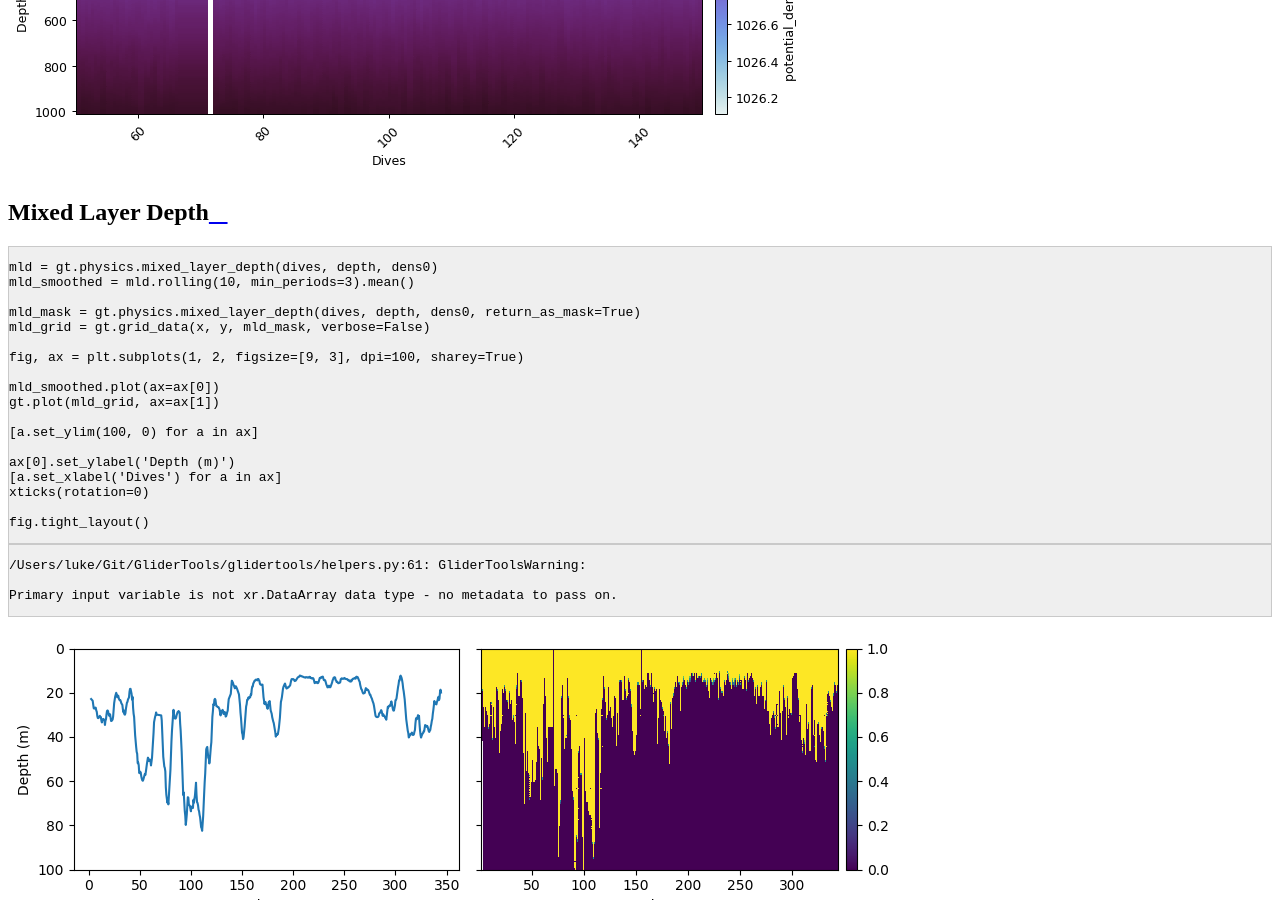
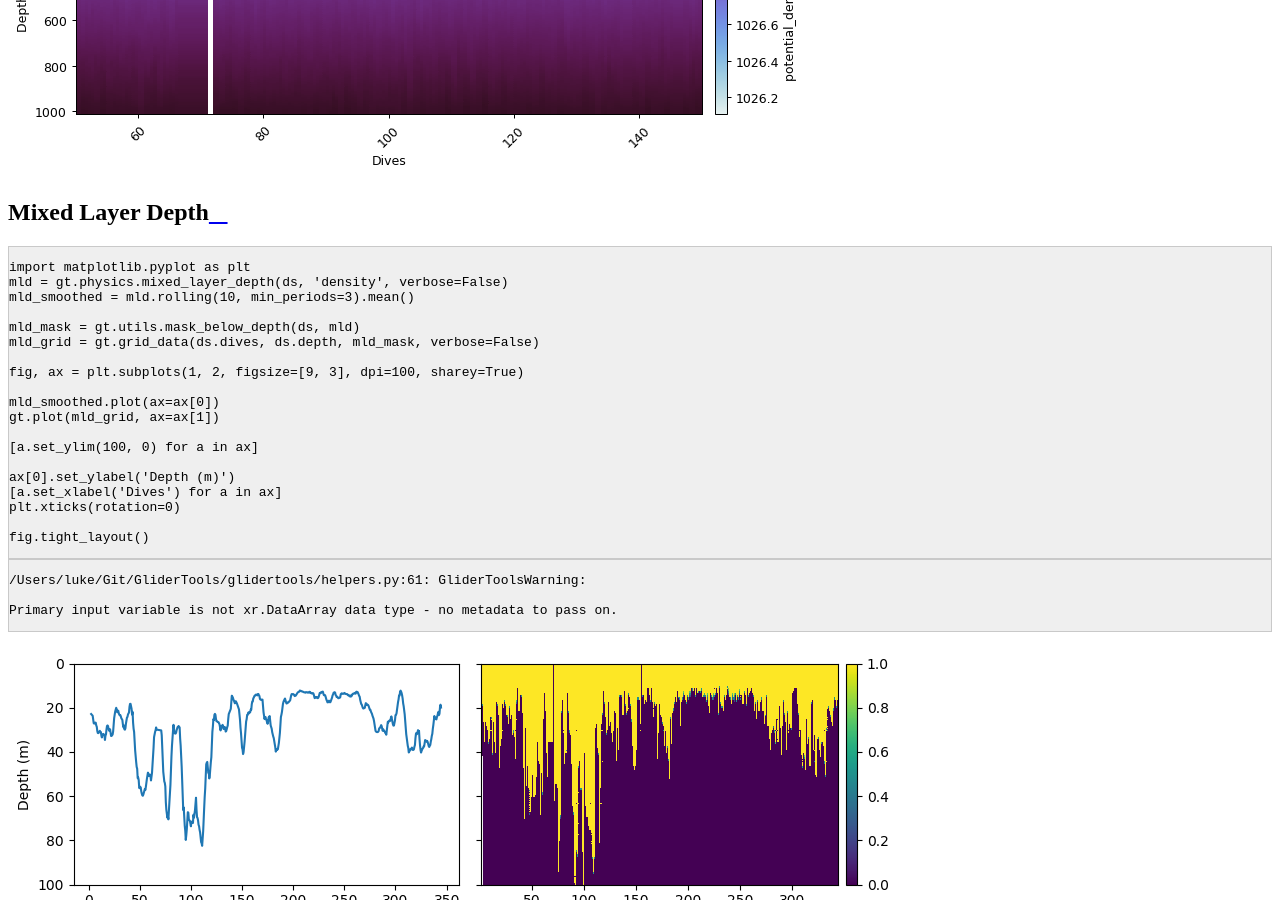
Before and after one commit to GliderToolsCommunity/GliderTools, a Sphinx documentation site: the page built from docs/physics.md, in a window 1280 px wide and 900 px high, scrolled down 1373 px. Built offline with Sphinx 7.4.7 and the Read the Docs theme 2.0.0, drawn with Linux system fonts in a browser that asks for light colours.

````diff
--- a/docs/api.rst
+++ b/docs/api.rst
@@ -117,7 +117,9 @@ General Utilities
    :toctree: ./_generated/
 
    utils.time_average_per_dive
-   utils.mask_to_depth_array
+   utils.mask_above_depths
+   utils.mask_below_depths
+   utils.mask_profile_depth
    utils.merge_dimensions
    utils.calc_glider_vert_velocity
    utils.calc_dive_phase
--- a/docs/physics.md
+++ b/docs/physics.md
@@ -22,11 +22,12 @@ plt.show()
 
 
 ```python
-mld = gt.physics.mixed_layer_depth(dives, depth, dens0)
+import matplotlib.pyplot as plt
+mld = gt.physics.mixed_layer_depth(ds, 'density', verbose=False)
 mld_smoothed = mld.rolling(10, min_periods=3).mean()
 
-mld_mask = gt.physics.mixed_layer_depth(dives, depth, dens0, return_as_mask=True)
-mld_grid = gt.grid_data(x, y, mld_mask, verbose=False)
+mld_mask = gt.utils.mask_below_depth(ds, mld)
+mld_grid = gt.grid_data(ds.dives, ds.depth, mld_mask, verbose=False)
 
 fig, ax = plt.subplots(1, 2, figsize=[9, 3], dpi=100, sharey=True)
 
@@ -37,7 +38,7 @@ gt.plot(mld_grid, ax=ax[1])
 
 ax[0].set_ylabel('Depth (m)')
 [a.set_xlabel('Dives') for a in ax]
-xticks(rotation=0)
+plt.xticks(rotation=0)
 
 fig.tight_layout()
 ```
````
Also changed, not shown: 1 other file.
